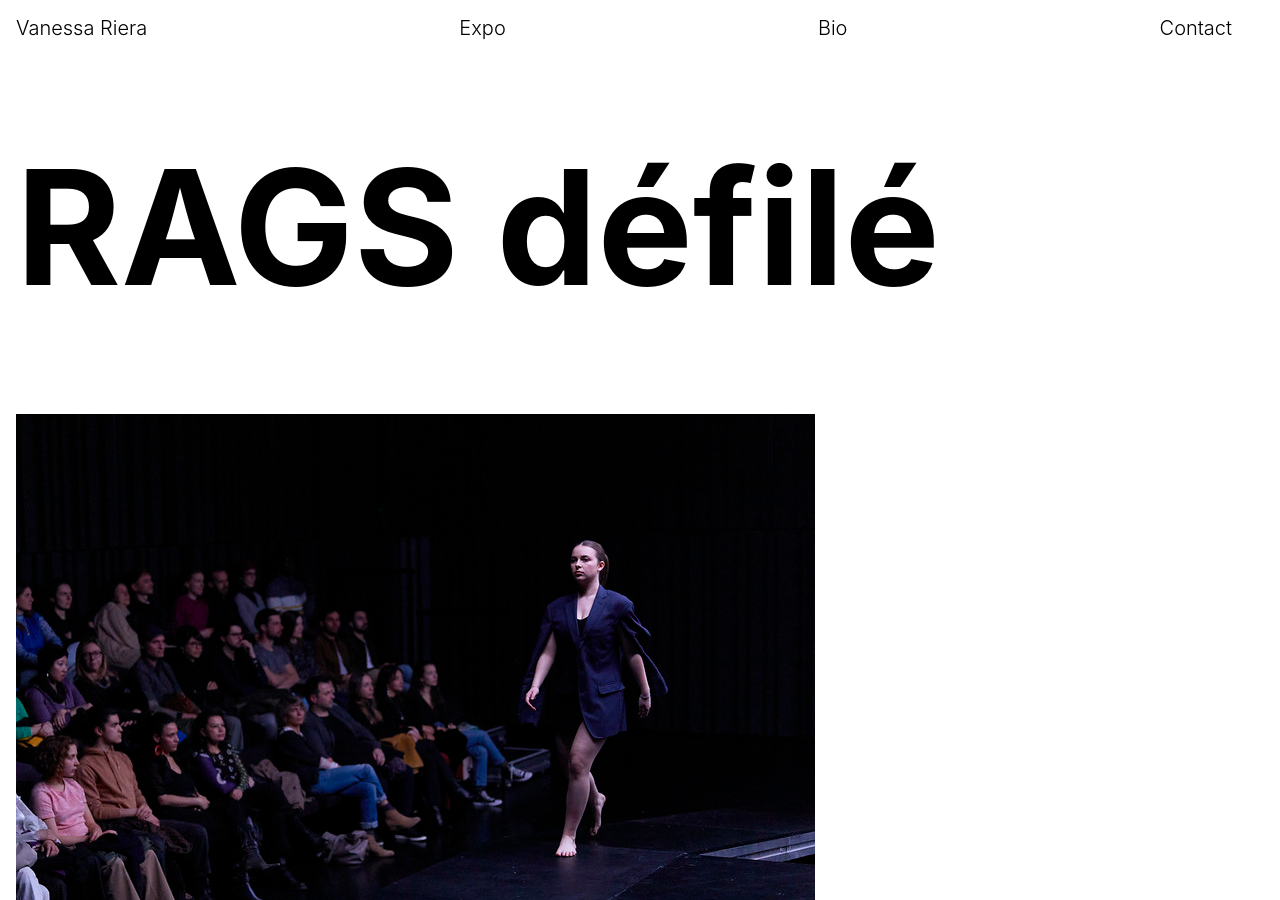
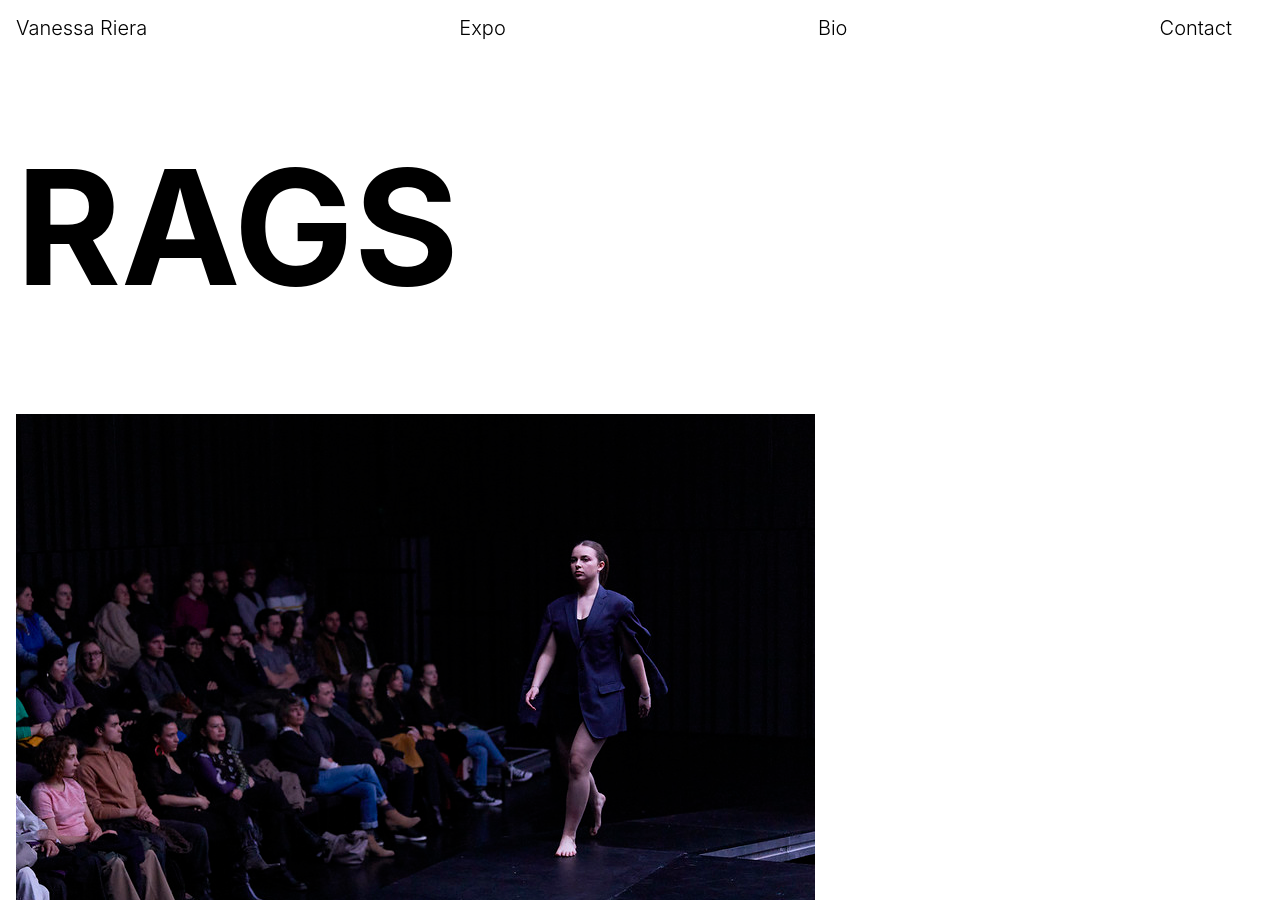
Before and after one commit to larucheio/vanessariera.ch, a Jekyll site: the page built from rags/index.html, in a window 1280 px wide and 900 px high. Built offline with Jekyll 4.4.1, drawn with Linux system fonts in a browser that asks for light colours; some web fonts are replaced.

Commit message:
RAGS - Update title

```diff
--- a/index.html
+++ b/index.html
@@ -32,9 +32,9 @@ title: "Accueil"
 </section>
 
 <section class="work">
-  <a href="/rags-defile/">
-    <h1 class="work__title">RAGS défilé</h1>
-    <img src="/assets/img/rags-defile/rags-defile-1.jpg" alt="RAGS défilé" class="work__image">
+  <a href="/rags/">
+    <h1 class="work__title">RAGS</h1>
+    <img src="/assets/img/rags/rags-1.jpg" alt="RAGS" class="work__image">
   </a>
 </section>
 
--- a/rags-defile/index.html
+++ b/rags/index.html
@@ -1,14 +1,14 @@
 ---
 layout: default
-title: "RAGS défilé"
+title: "RAGS"
 ---
 
 <div class="work-detail">
-  <h1>RAGS défilé</h1>
+  <h1>RAGS</h1>
 
-  <img src="/assets/img/rags-defile/rags-defile-1.jpg" alt="RAGS défilé" class="work-detail__image" loading="lazy">
-  <img src="/assets/img/rags-defile/rags-defile-2.jpg" alt="RAGS défilé" class="work-detail__image" loading="lazy">
-  <img src="/assets/img/rags-defile/rags-defile-3.jpg" alt="RAGS défilé" class="work-detail__image" loading="lazy">
+  <img src="/assets/img/rags/rags-1.jpg" alt="RAGS" class="work-detail__image" loading="lazy">
+  <img src="/assets/img/rags/rags-2.jpg" alt="RAGS" class="work-detail__image" loading="lazy">
+  <img src="/assets/img/rags/rags-3.jpg" alt="RAGS" class="work-detail__image" loading="lazy">
 
   <p>2024 RAGS</p>
   <p>
```
Also changed, not shown: assets/img/rags/rags-1.jpg (renamed from assets/img/rags-defile/rags-defile-1.jpg), assets/img/rags/rags-2.jpg (renamed from assets/img/rags-defile/rags-defile-2.jpg), assets/img/rags/rags-3.jpg (renamed from assets/img/rags-defile/rags-defile-3.jpg).
